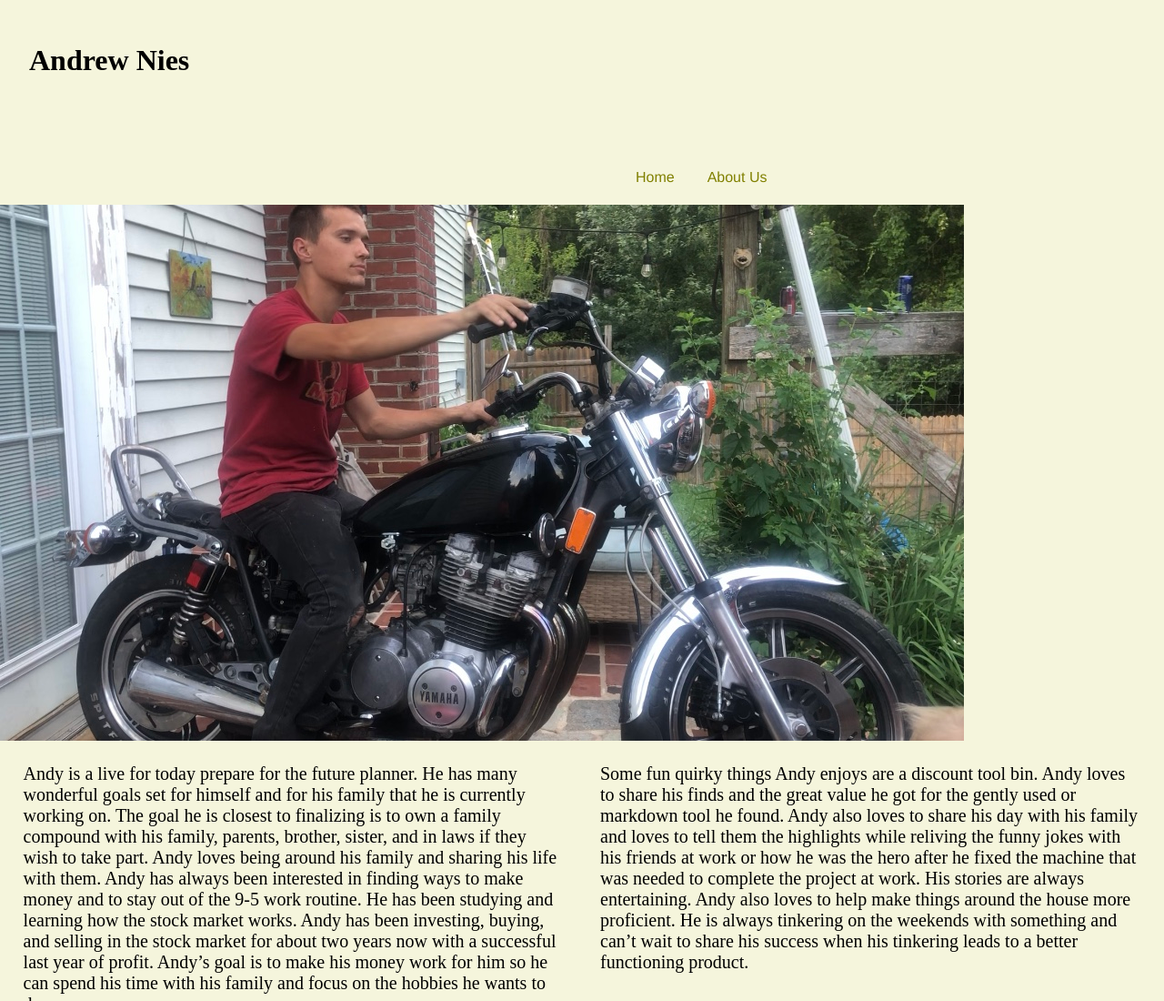
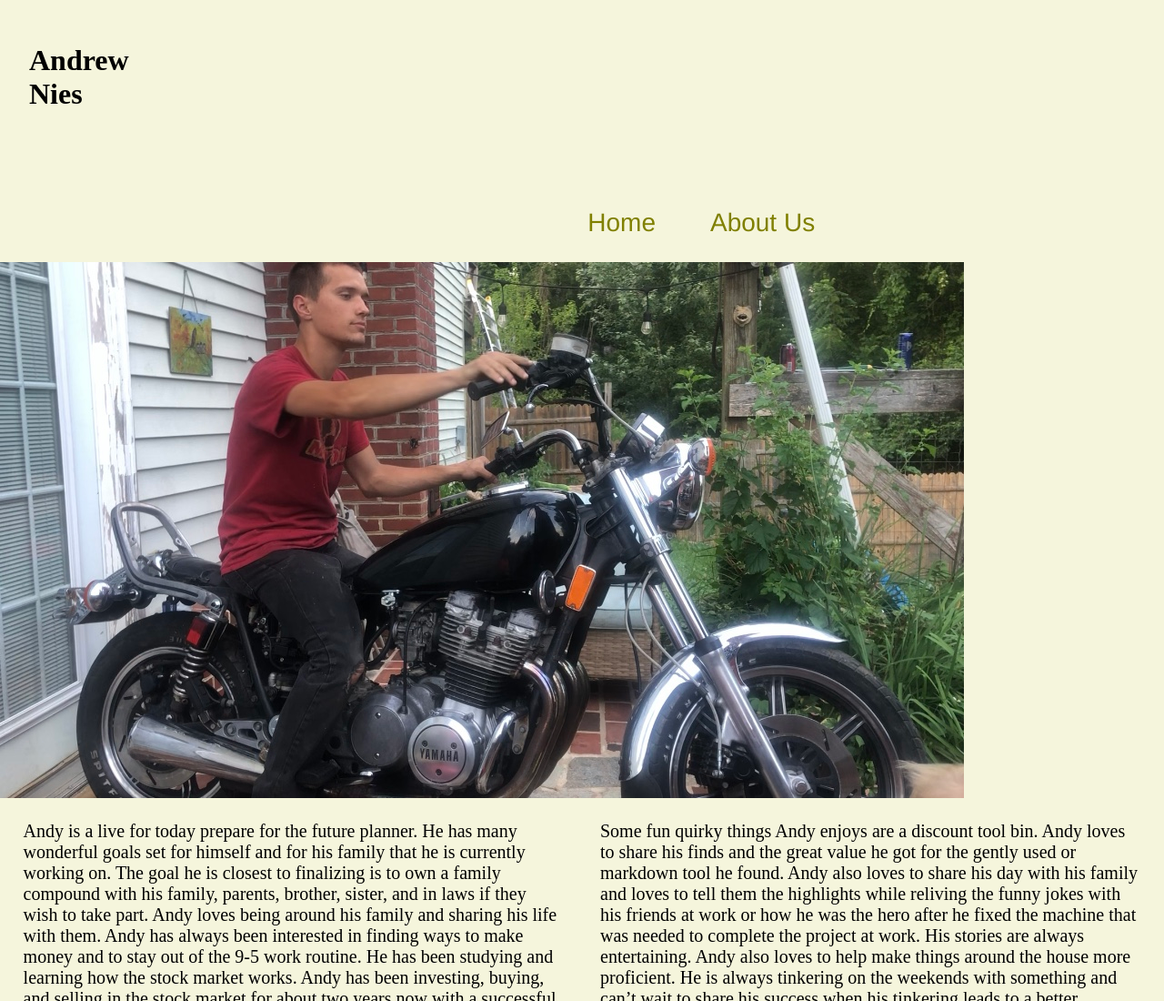
Before and after one commit to Mariea03/BioSite, a plain HTML site: page index.html in a window 1280 px wide. Shown: the top 1100 px of the page at 91% size. Drawn offline with Linux system fonts and the light colour scheme.

Commit message:
Update styles.css

```diff
--- a/css/styles.css
+++ b/css/styles.css
@@ -42,7 +42,7 @@ nav ul{
 
 nav li{
     display: inline-block;
-    font-size: 1.75;
+    font-size: 1.75em;
     font-family: 'Franklin Gothic Medium', 'Arial Narrow', Arial, sans-serif;
 }
 
@@ -57,7 +57,7 @@ nav li a{
 /*Show mobile class, hide tablet-desktop class*/
 .mobile{
     display: block;
-    column-width: 100%;
+    column-width: 100px;
 }
 
 .tablet-desktop{
@@ -86,7 +86,6 @@ main{
 }
 .side-image{
     width: 30%
-    margin 1%;
 }
 
 footer p{
```
